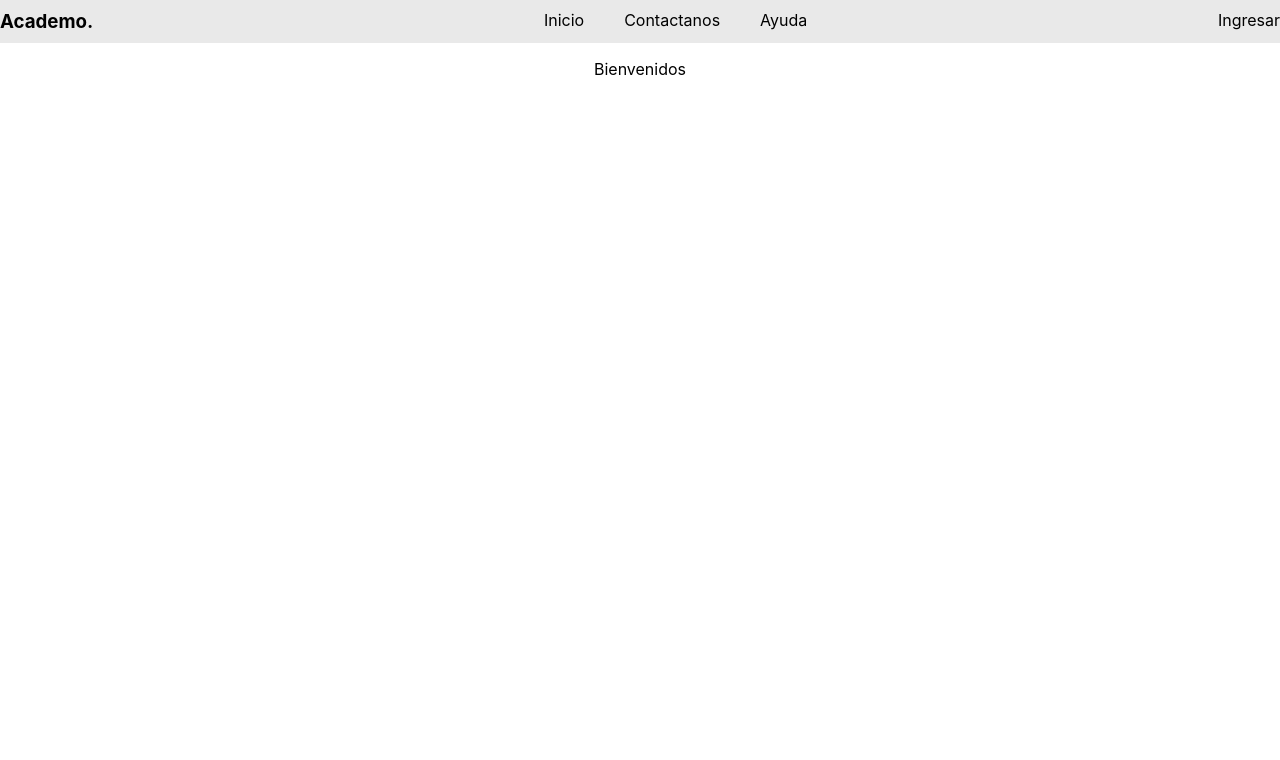
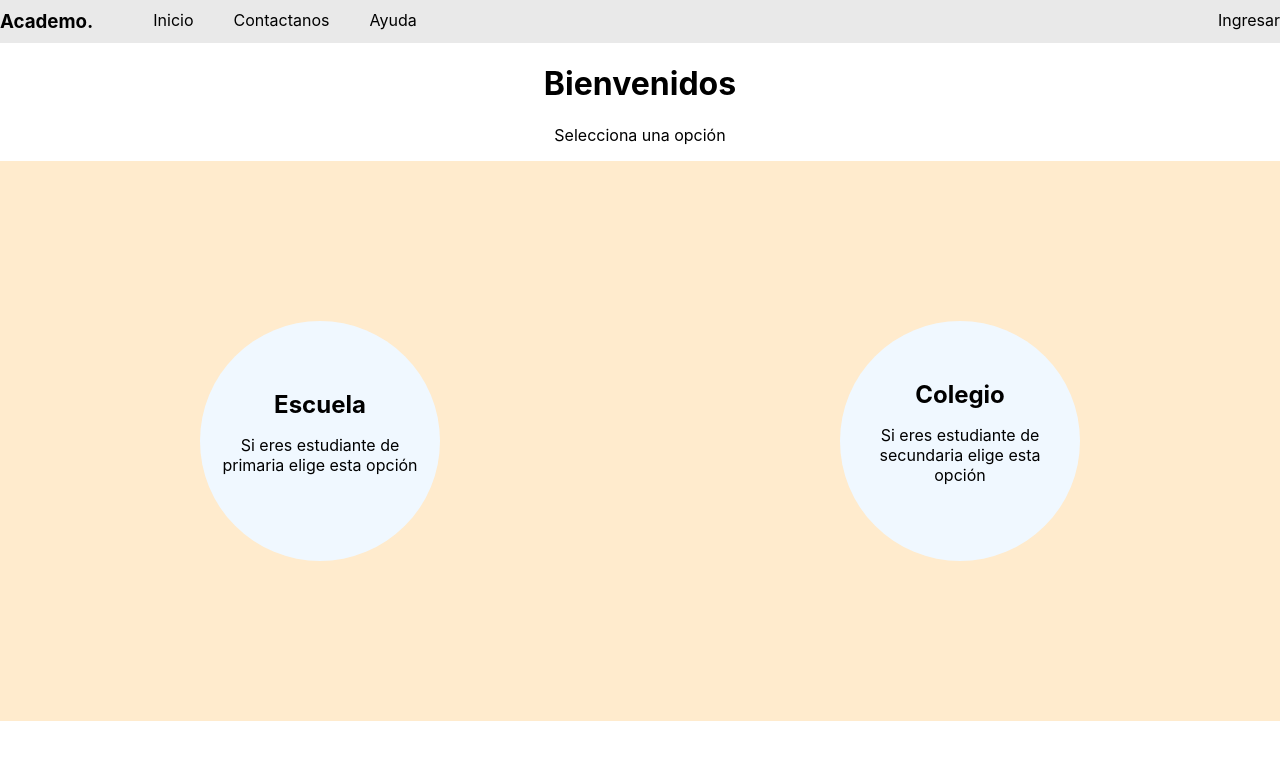
Before and after one commit to N3L-s0n/academo, a React (Create React App) app: page / in a window 1280 px wide. Shown: the top 760 px of the page. Built offline with nearby package versions, Linux system fonts and the light colour scheme.

Commit message:
Added Welcome component

```diff
--- a/src/App.js
+++ b/src/App.js
@@ -1,13 +1,12 @@
 import './App.css';
 import Navbar from './components/Navbar'
+import Welcome from './components/Welcome';
 
 const App = () => {
   return (
     <div className="App">
         <Navbar />
-        <p>
-            Bienvenidos
-        </p>
+        <Welcome />
     </div>
   );
 }
--- a/src/components/Navbar.css
+++ b/src/components/Navbar.css
@@ -14,8 +14,9 @@ nav {
 
 .navbar ul {
     display: flex;
-    justify-content: space-between;
+    justify-content: flex-start;
     list-style: none;
+    flex-grow: 2;
 }
 
 .navbar ul li {
--- /dev/null
+++ b/src/components/Welcome.css
@@ -0,0 +1,46 @@
+.welcome {
+    width: 100vw;
+    display: flex;
+    flex-direction: column;
+    align-items: center;
+}
+
+.welcome div {
+    width: 100%;
+    max-width: 1280px;
+}
+
+.welcome .container:nth-child(1) {
+    background-color: white;
+}
+
+.welcome .container:nth-child(2) {
+    display: flex;
+    flex-direction: row;
+    align-items: center;
+    justify-content: space-around;
+    background-color: blanchedalmond;
+    height: 70vh;
+}
+
+.welcome .container:nth-child(2) div {
+    display: flex;
+    flex-direction: column;
+    justify-content: center;
+
+    width: 30vw;
+    height: 30vw;
+
+    max-width: 200px;
+    max-height: 200px;
+
+    padding: 20px;
+
+    background-color: aliceblue;
+    backdrop-filter: blur(10px);
+    border-radius: 50%;
+}
+
+h2 {
+    margin: 0 0;
+}
--- /dev/null
+++ b/src/components/Welcome.js
@@ -0,0 +1,28 @@
+import './Welcome.css'
+
+const Welcome = () => {
+    return (
+        <div className='welcome'>
+            <div className='container'>
+                <h1>Bienvenidos</h1>
+                <p>Selecciona una opción</p>
+            </div>
+            <div className='container'>
+                <div>
+                    <h2>Escuela</h2>
+                    <p>
+                        Si eres estudiante de primaria elige esta opción
+                    </p>
+                </div>
+                <div>
+                    <h2>Colegio</h2>
+                    <p>
+                        Si eres estudiante de secundaria elige esta opción
+                    </p>
+                </div>
+            </div>
+        </div>
+    );
+}
+
+export default Welcome;
```
